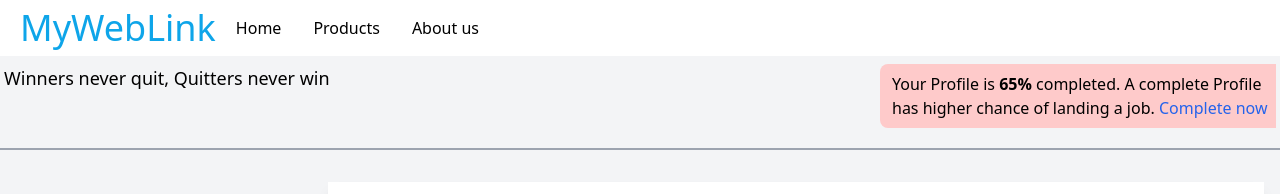
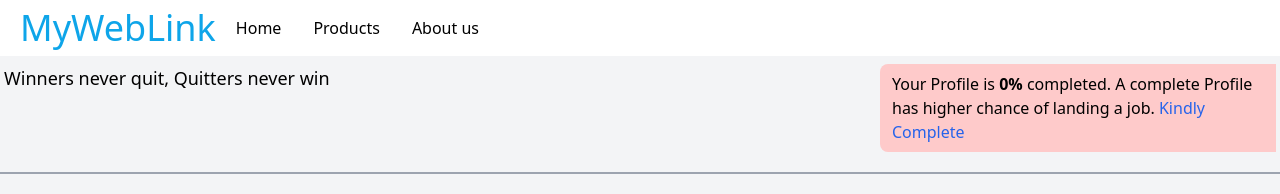
Before and after one commit to godseye1310/expense-store-app, a React (Create React App) app: page /profile in a window 1280 px wide. Shown: the top 194 px of the page. Built offline with nearby package versions, Linux system fonts and the light colour scheme; no server answers; sample sign-in values are in the browser's storage.

Commit message:
protect routes

```diff
--- a/src/App.js
+++ b/src/App.js
@@ -2,25 +2,36 @@ import React from "react";
 // import AuthForm from "./components/Auth/AuthForm";
 // import Header from "./components/Layout/Header";
 import RootLayout from "./components/Layout/RootLayout";
-import { createBrowserRouter, RouterProvider } from "react-router-dom";
+import {
+  createBrowserRouter,
+  Navigate,
+  RouterProvider,
+} from "react-router-dom";
 import Home from "./pages/Home";
 import SignInPage from "./pages/SignInPage";
 import Profile from "./pages/Profile";
+import useAuth from "./store/auth-context";
 
+function App() {
+  const { isLoggedIn } = useAuth();
   const router = createBrowserRouter([
     {
       path: "/",
       element: <RootLayout />,
       id: "root",
       children: [
-      { path: "/", element: <SignInPage /> },
+        {
+          path: "/",
+          element: <SignInPage />,
+        },
         { path: "/home", element: <Home /> },
-      { path: "/profile", element: <Profile /> },
+        {
+          path: "/profile",
+          element: isLoggedIn ? <Profile /> : <Navigate to="/" />,
+        },
       ],
     },
   ]);
-
-function App() {
   return <RouterProvider router={router} />;
 }
 
--- a/src/pages/Profile.jsx
+++ b/src/pages/Profile.jsx
@@ -15,6 +15,14 @@ const Profile = () => {
 
   const { token } = useAuth();
 
+  let pfc = 0;
+
+  if (displayName !== "" && photoUrl !== "") {
+    pfc = 100;
+  } else if (displayName !== "" || photoUrl !== "") {
+    pfc = 50;
+  }
+
   const handlePrfofileSubmit = async (event) => {
     event.preventDefault();
 
@@ -28,7 +36,6 @@ const Profile = () => {
 
     try {
       // console.log(profileData);
-
       const response = await axios.post(UPDATE_USER_URL, profileData);
       console.log(response.data);
     } catch (error) {
@@ -44,7 +51,7 @@ const Profile = () => {
         setDisplayName(response.data.users[0].displayName);
         setPhotoUrl(response.data.users[0].photoUrl);
       } catch (error) {
-        console.log(error.response);
+        console.log(error.response.data);
       }
     };
 
@@ -61,9 +68,11 @@ const Profile = () => {
         </h3>
         <div className="flex rounded-lg rounded-r-none bg-red-200 px-3 py-2 pr-0">
           <p className="w-96">
-            Your Profile is <strong>65%</strong> completed. A complete Profile
-            has higher chance of landing a job.{" "}
-            <span className="text-blue-600">Complete now</span>
+            Your Profile is <strong>{pfc}%</strong> completed. A complete
+            Profile has higher chance of landing a job.{" "}
+            {pfc !== 100 && (
+              <span className="text-blue-600">Kindly Complete</span>
+            )}
           </p>
         </div>
       </div>
```
Lines whose indentation alone changed are shown as unchanged.
